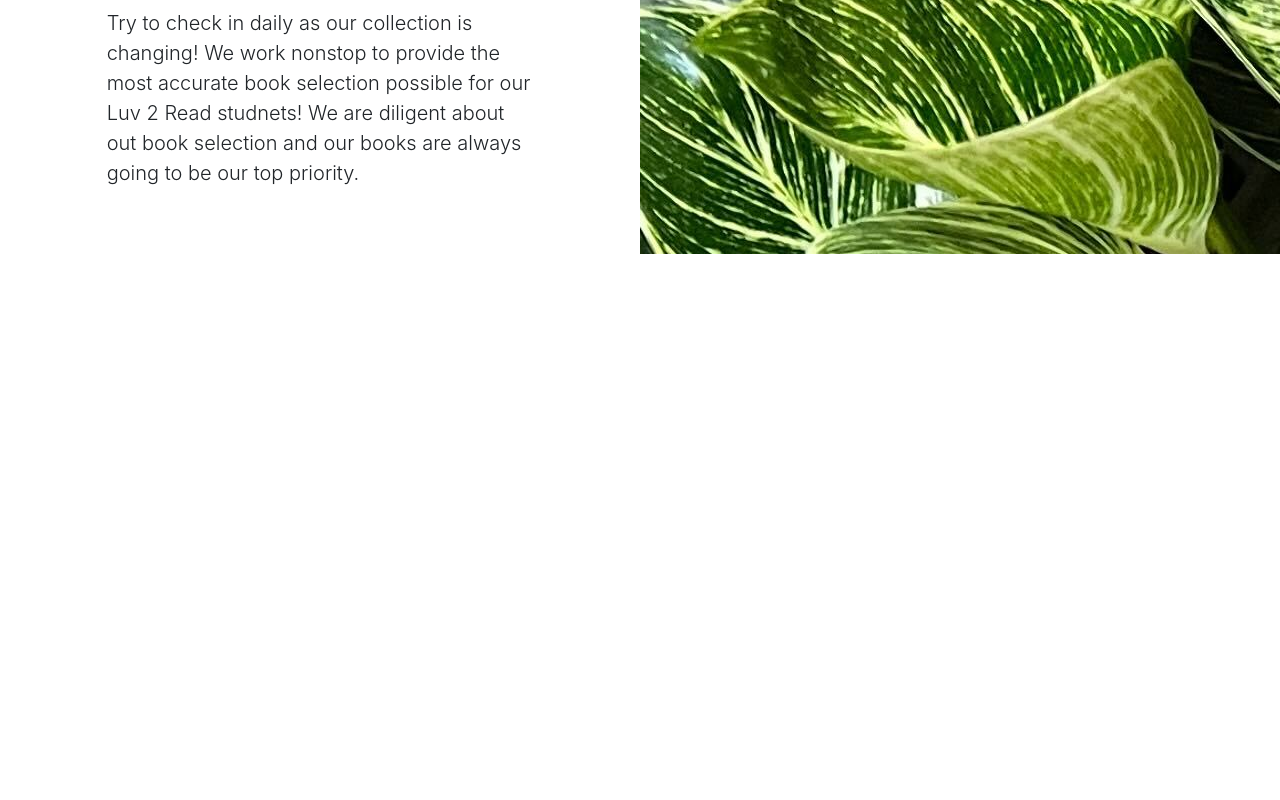
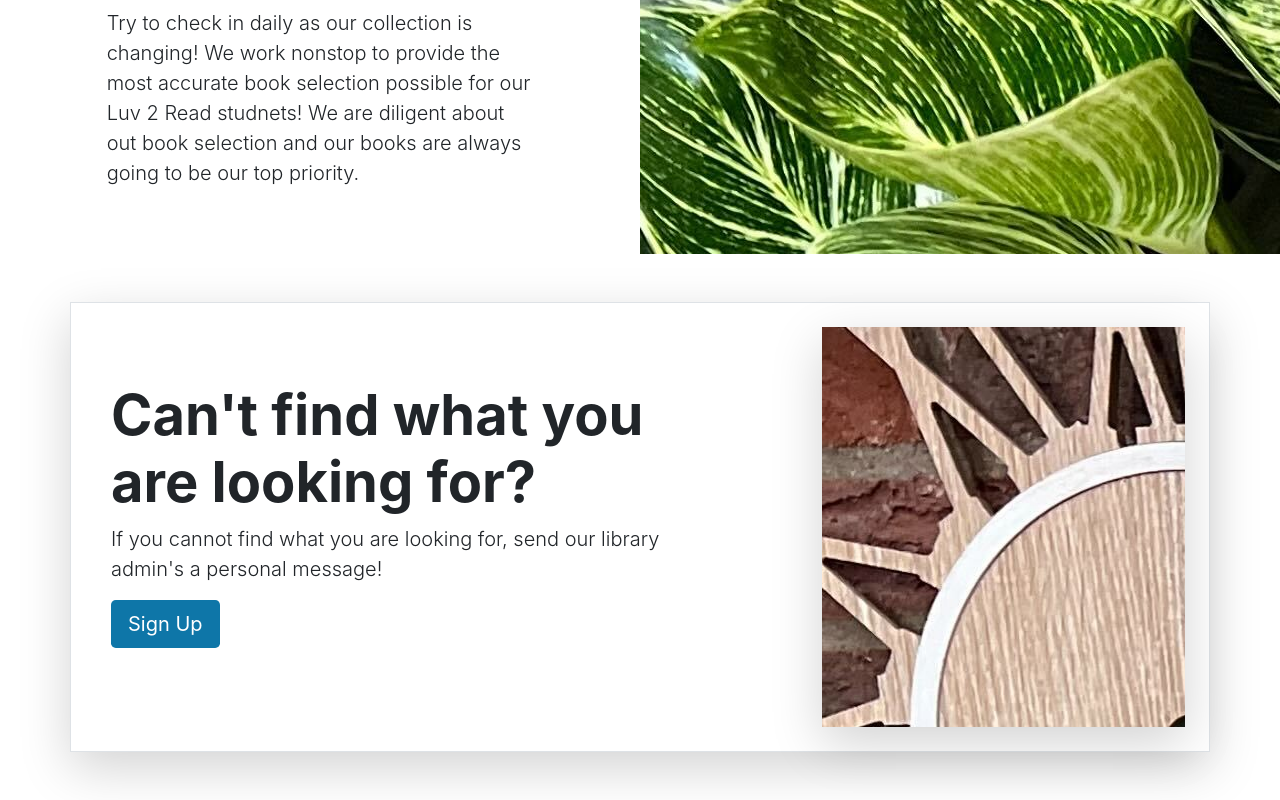
Before and after one commit to KaltrinaDemaj/BookApp, a React (Create React App) app: page / in a window 1280 px wide. Shown: the part 1670-2470 px from the top of the page. Before the commit the page ends 1924 px from the top, so only its background shows below. Built offline with nearby package versions, Linux system fonts and the light colour scheme.

Commit message:
Home Page - Library Services Component

```diff
--- a/src/App.tsx
+++ b/src/App.tsx
@@ -4,6 +4,7 @@
 import { ExoloreTopBooks } from './layouts/Home Page/ExploreTopBooks';
 import { Carousel } from './layouts/Home Page/Carousel';
 import { Heros } from './layouts/Home Page/Heros';
+import { LibraryServices } from './layouts/Home Page/LibraryServices';
 
 function App() {
   return (
@@ -12,6 +13,7 @@
       <ExoloreTopBooks/>
       <Carousel/>
       <Heros/>
+      <LibraryServices/>
     </div>
   );
 }
--- /dev/null
+++ b/src/layouts/Home Page/LibraryServices.tsx
@@ -0,0 +1,23 @@
+export const LibraryServices = () => {
+     return(
+          <div className="container my-5">
+               <div className="row p-4 align-items-center border shadow-lg">
+                    <div className="col-lg-7 p-3">
+                         <h1 className="display-4 fw-bold">
+                              Can't find what you are looking for?
+                         </h1>
+                         <p className="lead">
+                              If you cannot find what you are looking for,
+                              send our library admin's a personal message!
+                         </p>
+                         <div className="d-grid gap -2 justify-content-md-start mb-4 mb-leg-3">
+                              <a className="btn main-color btn-lg text-white" href="#">
+                                   Sign Up
+                              </a>
+                         </div>
+                    </div>
+                    <div className="col-lg-4 offset-lg-1 shadow-lg lost-image"></div>
+               </div>
+          </div>
+     );
+}
```
Also changed, not shown: src/App.css (+6 -6 lines).
